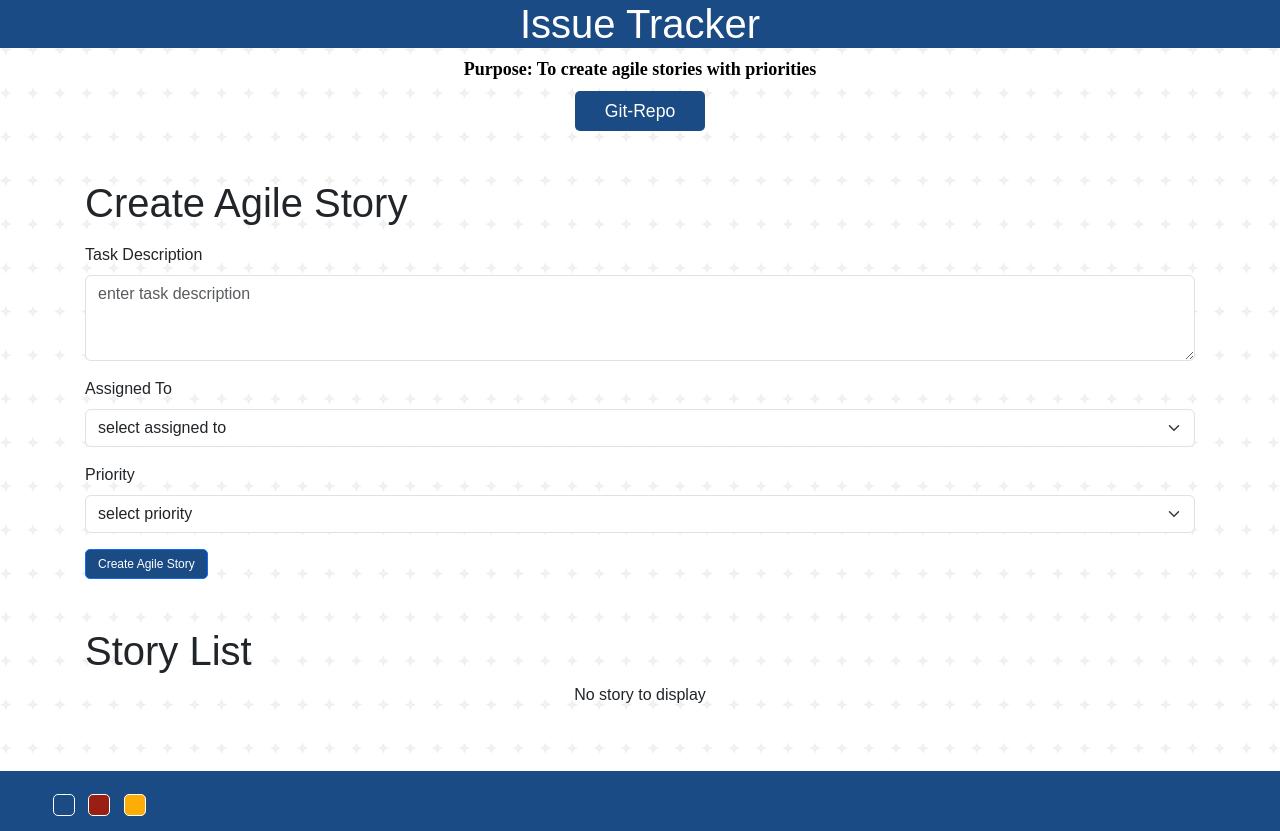
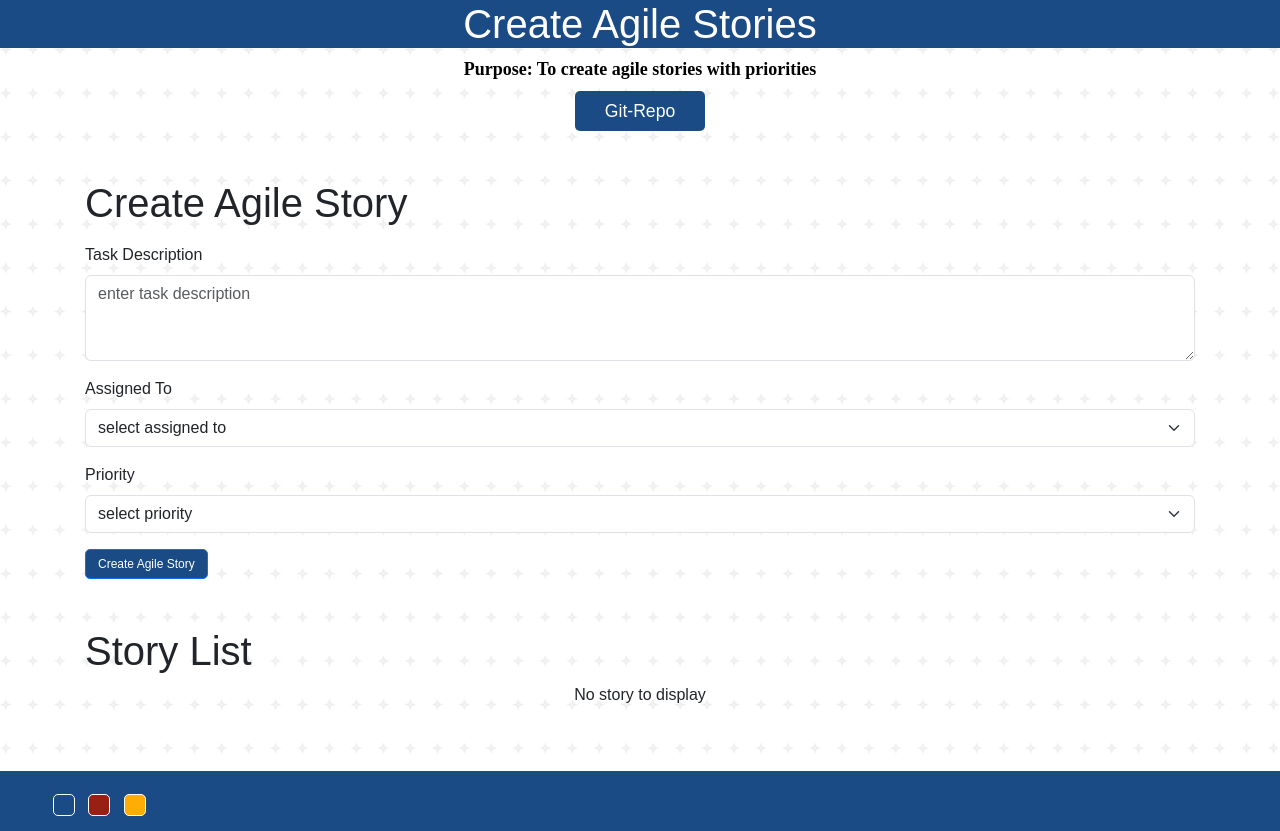
Before and after one commit to Priyanka23-Brs/Create-Agile-Stories, a plain HTML site: page index.html in a window 1280 px wide. Drawn offline with nearby package versions, Linux system fonts and the light colour scheme; files whose address does not match are found by name.

Commit message:
Update index.html

```diff
--- a/index.html
+++ b/index.html
@@ -21,7 +21,7 @@
   <body>
     <header>
       <div class="git">
-<h1>Issue Tracker</h1>
+<h1>Create Agile Stories</h1>
 <h3>Purpose: To create agile stories with priorities</h3>
 <a href="https://github.com/Priyanka23-Brs/Issue-Tracker"><button class="btns">Git-Repo</button></a>
       </div>
```
